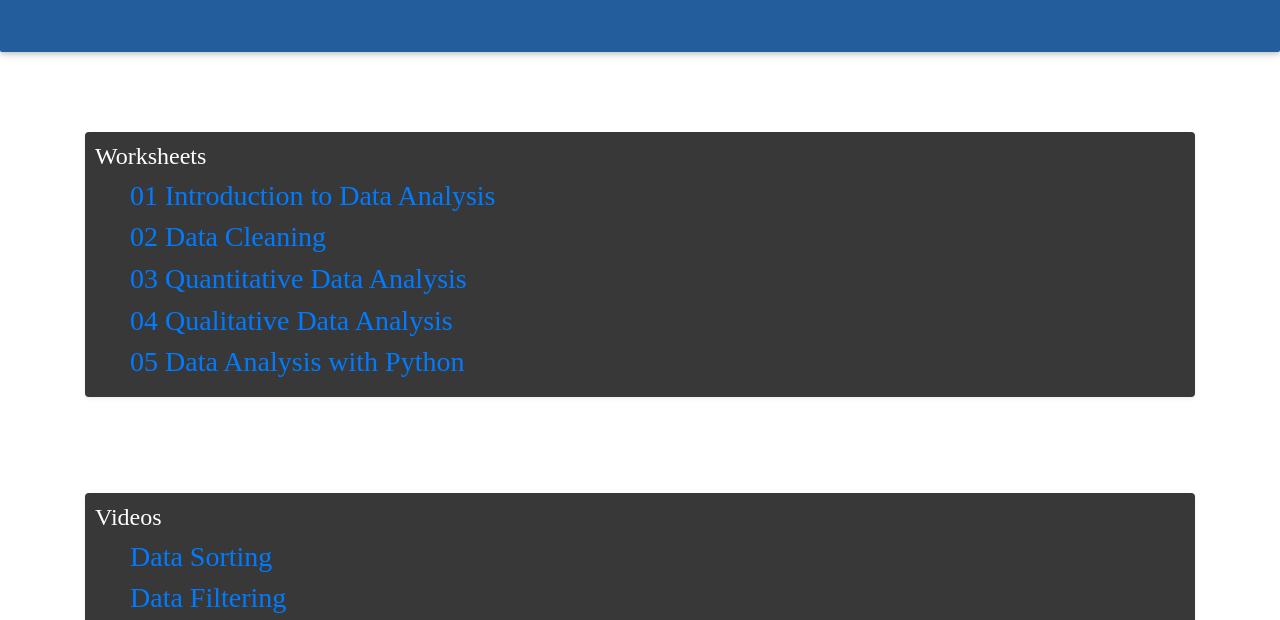
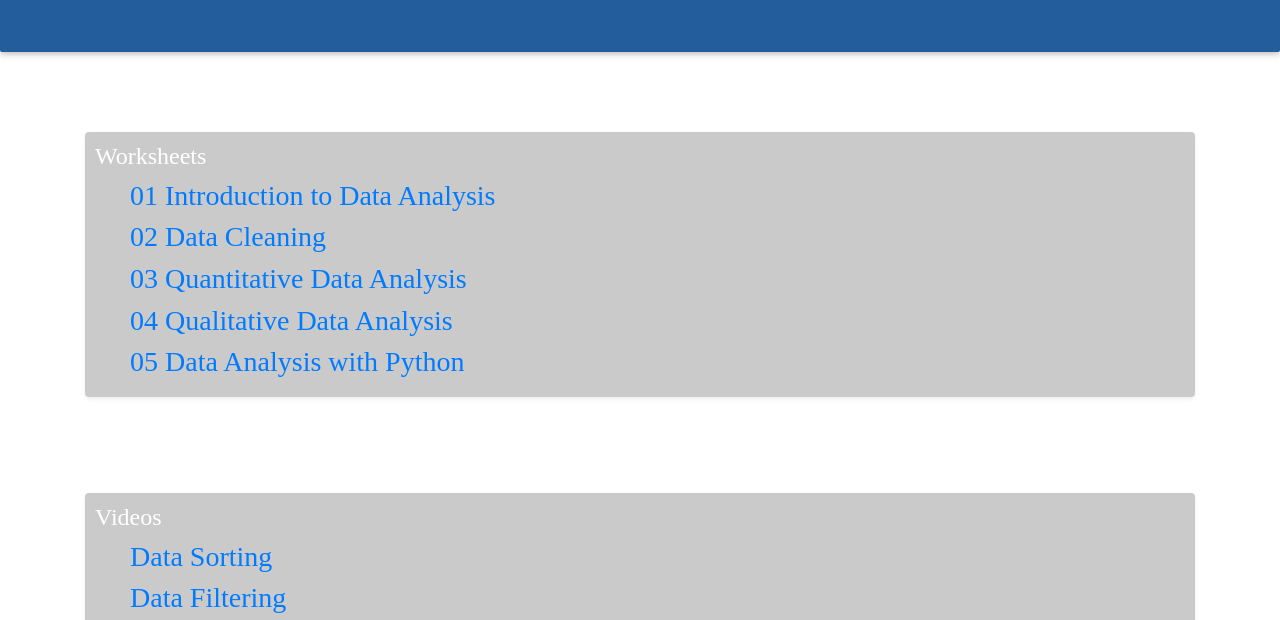
Before and after one commit to notmaineyy/module_resources, a plain HTML site: page index.html in a window 1280 px wide. Shown: the part 180-800 px from the top of the page. Drawn offline with nearby package versions, Linux system fonts and the light colour scheme; a script that the page names is missing.

```diff
--- a/style.css
+++ b/style.css
@@ -16,7 +16,7 @@
 	padding:10px;
 }
 #custom_card2{
-	background-color:#383838;
+	background-color:#cacaca;
 	color:#fff;
 	padding:10px;
 }
```
